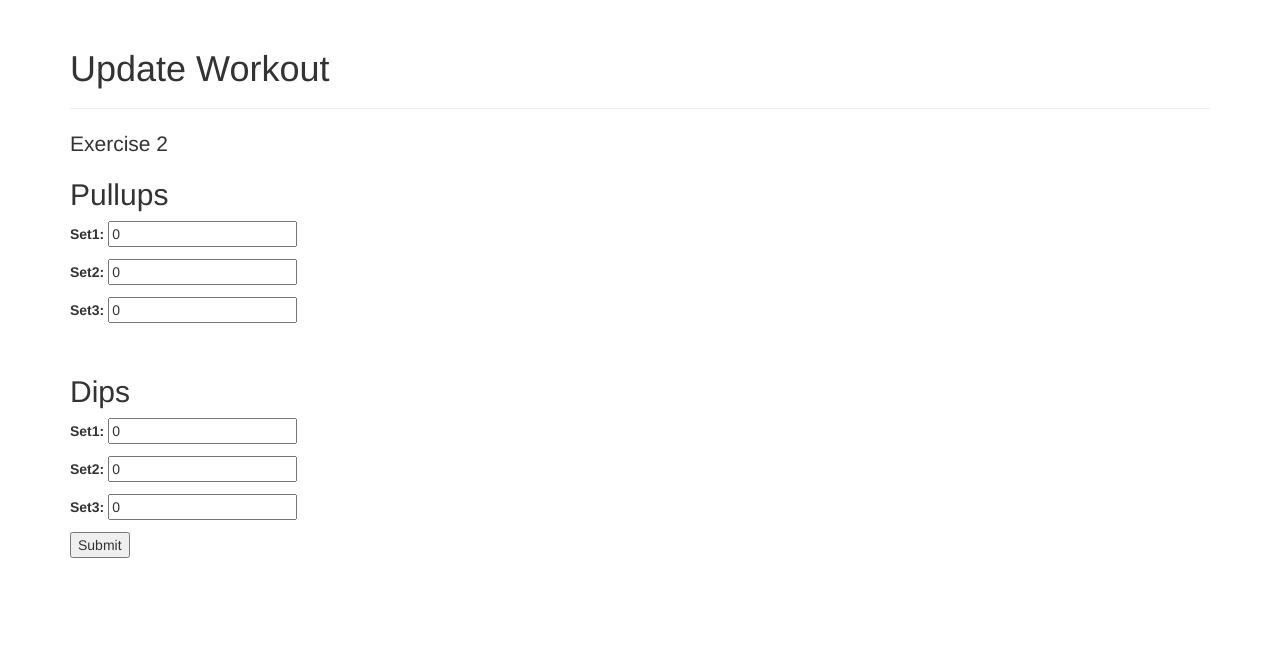
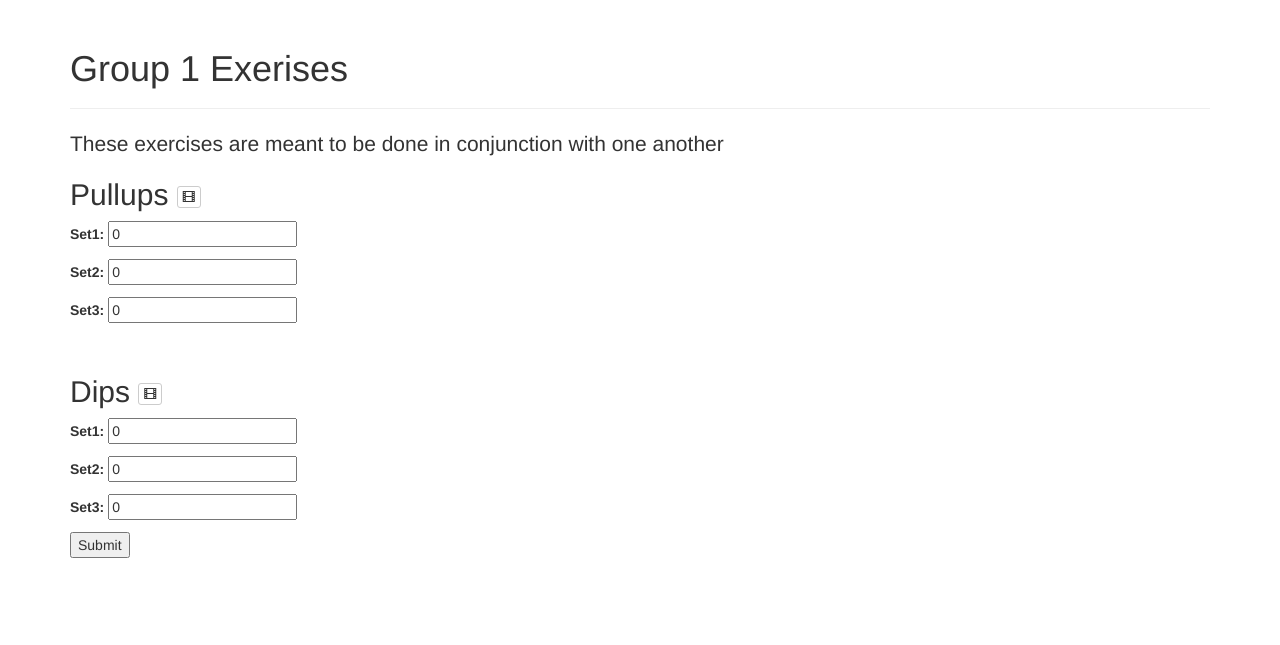
Before and after one commit to johnshiver/fitizen, a Django app: page /update_workout/1/1/ in a window 1280 px wide. Shown: the part 51-696 px from the top of the page. Run offline with Django 3.2, Linux system fonts and the light colour scheme; some libraries are stand-ins or nearby versions.

Commit message:
Added vods to workout templates

```diff
--- a/fitizen/body_weight_workout/templates/update_group1.html
+++ b/fitizen/body_weight_workout/templates/update_group1.html
@@ -1,17 +1,35 @@
 {% extends 'base.html' %}
 
-{% block title %} Update Workout {% endblock %}
+{% block title %} Group 1 Exerises {% endblock %}
 
 {% block content %}
 
-<p class="lead">Exercise 2</p>
+<p class="lead">These exercises are meant to be done in conjunction with one another</p>
 
 <form action="/update_workout/{{ workout_id }}/{{ group }}/" method="post">
 {% csrf_token %}
-<h2>Pullups</h2>
+<h2>Pullups
+    <button type="button" class="btn btn-default btn-xs" onclick="$('#video1').toggle();">
+        <span class="glyphicon glyphicon-film"></span>
+    </button>
+    <div id="video1" style="display:none;">
+        <div class="embed-responsive embed-responsive-16by9">
+            <iframe class="col-sm-6" width="420" height="315" src="//www.youtube.com/embed/RsnbDcsZbpk" frameborder="0" allowfullscreen></iframe>
+        </div>
+    </div>
+</h2>
 {{ form1.as_p }}
 <br />
-<h2>Dips</h2>
+<h2>Dips
+    <button type="button" class="btn btn-default btn-xs" onclick="$('#video2').toggle();">
+        <span class="glyphicon glyphicon-film"></span>
+    </button>
+    <div id="video2" style="display:none;">
+        <div class="embed-responsive embed-responsive-16by9">
+            <iframe class="col-sm-6" width="420" height="315" src="//www.youtube.com/embed/ddEeZY_ii2c" frameborder="0" allowfullscreen></iframe>
+        </div>
+    </div>
+</h2>
 {{ form2.as_p }}
 <input type="submit" value="Submit" />
 </form>
```
Also changed, not shown: fitizen/body_weight_workout/templates/update_group2.html (+22 -4 lines), fitizen/body_weight_workout/templates/update_group3.html (+22 -4 lines).
